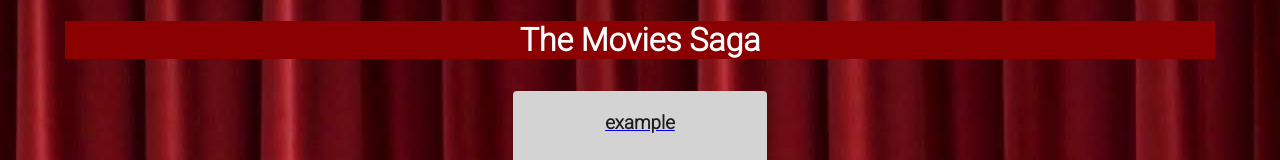
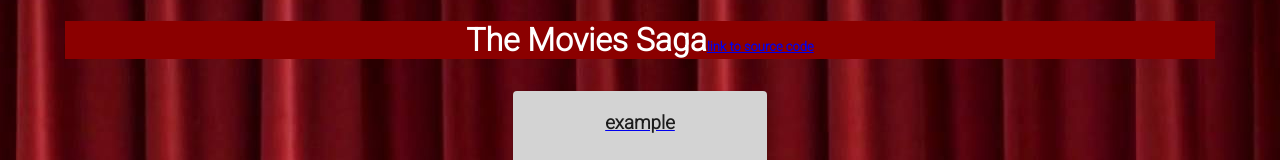
Before and after one commit to jamespetran/movie-sagas, a React (Create React App) app: page / in a window 1280 px wide. Shown: the top 160 px of the page. Built offline with nearby package versions, Linux system fonts and the light colour scheme; no server answers.

Commit message:
added source code link to header

```diff
--- a/src/components/App/App.css
+++ b/src/components/App/App.css
@@ -42,3 +42,6 @@
 .back-link{
   text-decoration: none;
 }
+.source-link{
+  font-size: small;
+}
--- a/src/components/App/App.js
+++ b/src/components/App/App.js
@@ -28,7 +28,7 @@ function App() {
         color: 'white',
         backgroundColor:'darkred'
       }}
-      >The Movies Saga</h1>
+      >The Movies Saga<span className="source-link"><a href="https://github.com/jamespetran/movie-sagas">link to source code</a></span></h1>
 
       <Router>
         <Route path="/" exact>
```
